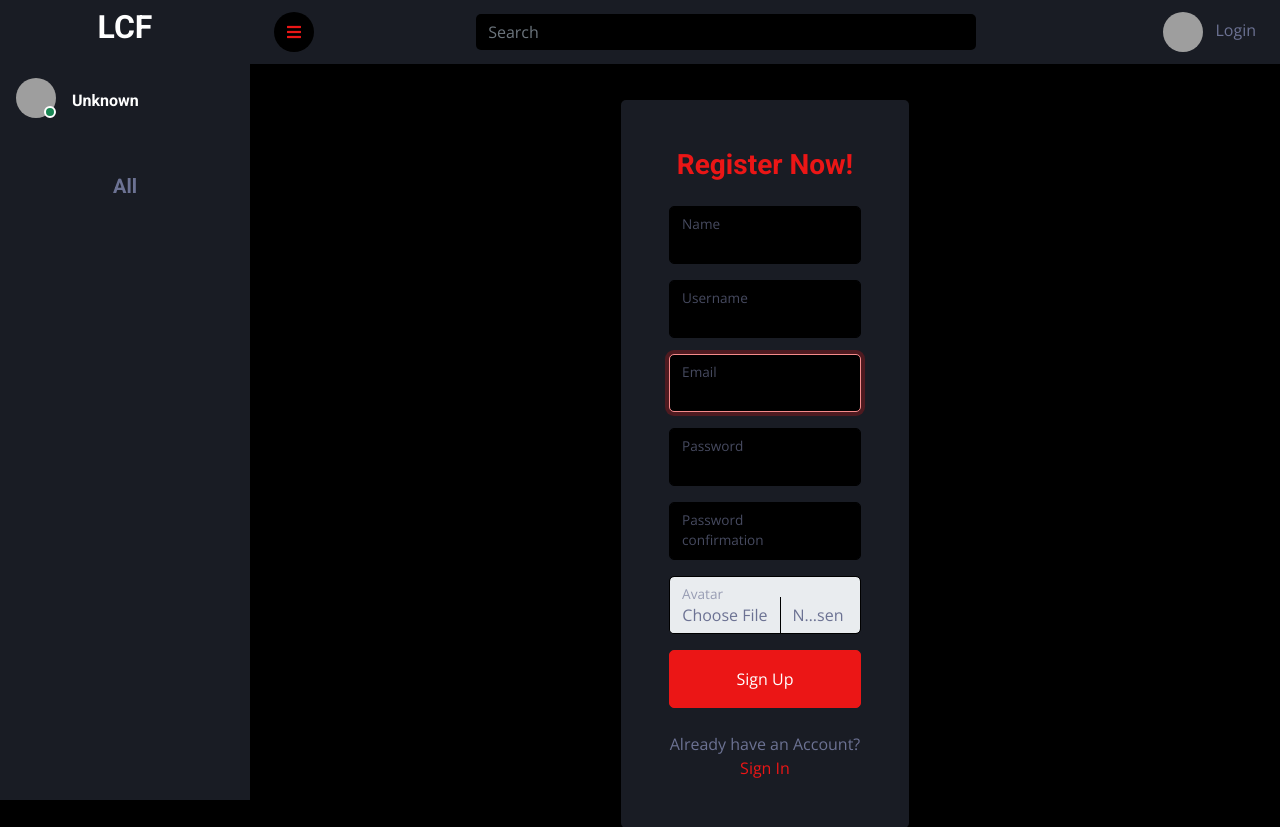
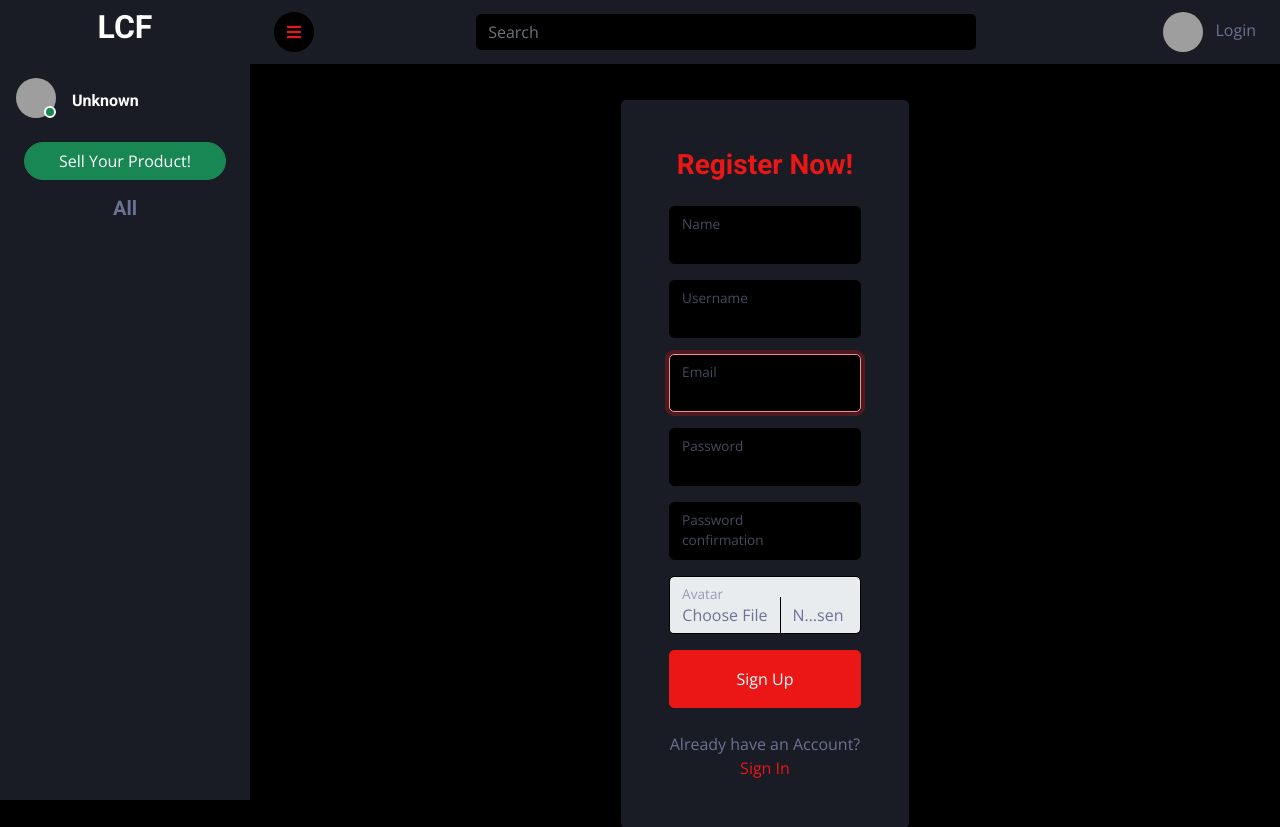
Before and after one commit to Arminlucifer/LCF-MarketPlace, a Django app: page /account/register/ in a window 1280 px wide. Shown: the top 827 px of the page. Run offline with Django 5.2, Linux system fonts and the light colour scheme; data that the repository does not hold is empty; some libraries are stand-ins or nearby versions; grey boxes are pictures that could not be loaded.

Commit message:
moved selling prpduct button to sidebar

```diff
--- a/templates/frontend/navbar.html
+++ b/templates/frontend/navbar.html
@@ -12,9 +12,7 @@
         <a href="#" class="sidebar-toggler flex-shrink-0 pb-2 ">
             <i class="fa fa-bars pt-2  "></i>
         </a>
-        <a href="{% url 'post_ad' %}" class="btn btn-success rounded-pill mx-4 ">
-            Sell Your Product!
-        </a>
+
     </div>
 
 
--- a/templates/frontend/sidebar.html
+++ b/templates/frontend/sidebar.html
@@ -22,6 +22,7 @@
                         {% if request.user.is_authenticated %}
                         <h6 class="mb-0">{{request.user.username}}</h6>
                         <span>{{request.user.role}}</span>
+
                         {% else %}
                         <a href="{% url 'login' %}"><h6 class="mb-0 pt-1">Unknown</h6></a>
 
@@ -29,9 +30,12 @@
                     </div>
                 </div>
 
-                <div class="container pt-3 " >
-                </div>
 
+
+
+                    <a href="{% url 'post_ad' %}" class="btn btn-success rounded-pill mx-4 w-100 ">
+                          Sell Your Product!
+                    </a>
 
                 <div class="navbar-nav w-100 bg-secondary ">
                     <a href="{% url 'home' %}" class="text-center pt-3 "> <h5 class="text-light  "> All </h5> </a>
```
